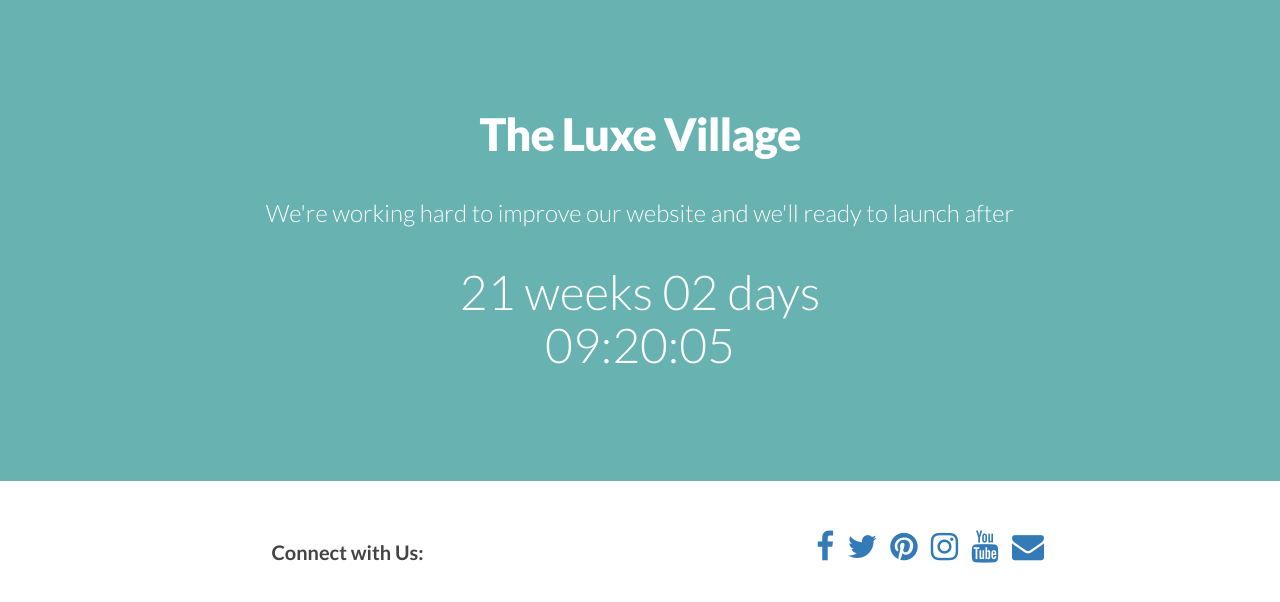
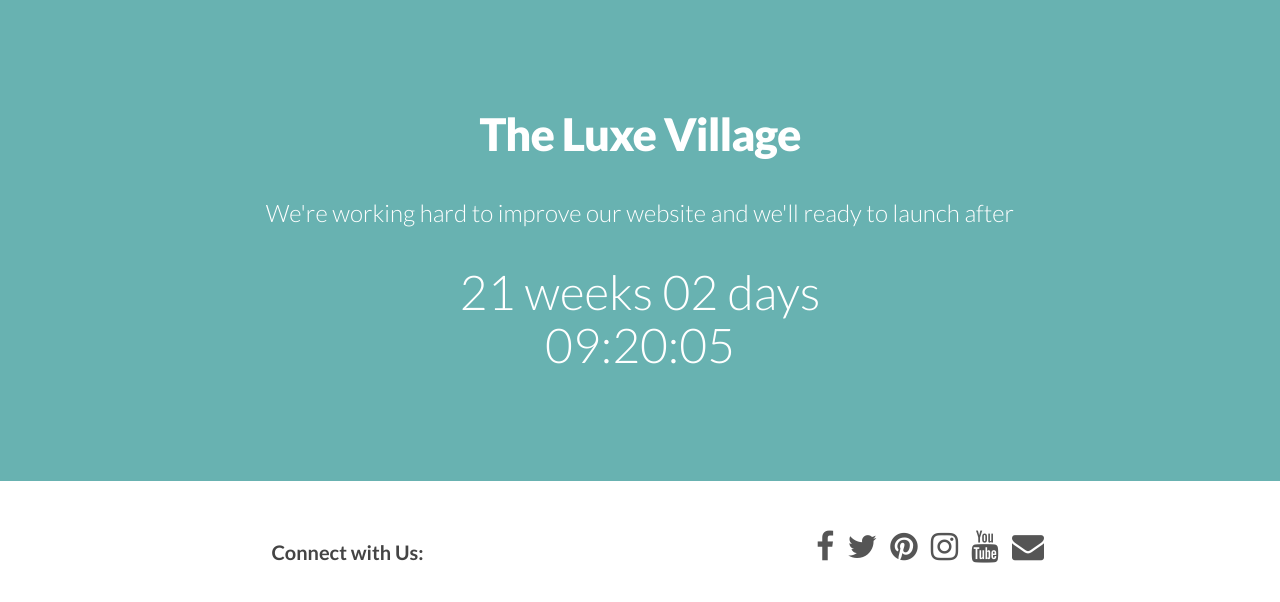
Before and after one commit to theluxevillage/theluxevillage.github.io, a plain HTML site: page index.html in a window 1280 px wide. Drawn offline with nearby package versions, Linux system fonts and the light colour scheme.

Commit message:
Update style.css

```diff
--- a/assets/css/style.css
+++ b/assets/css/style.css
@@ -57,3 +57,7 @@ h2.subtitle {
 .social > li > i {
 	padding-right:15px;
 }
+
+.link-media > a, a:hover, a:visited, a:link, a:active {
+	color: inherit;
+}
```
